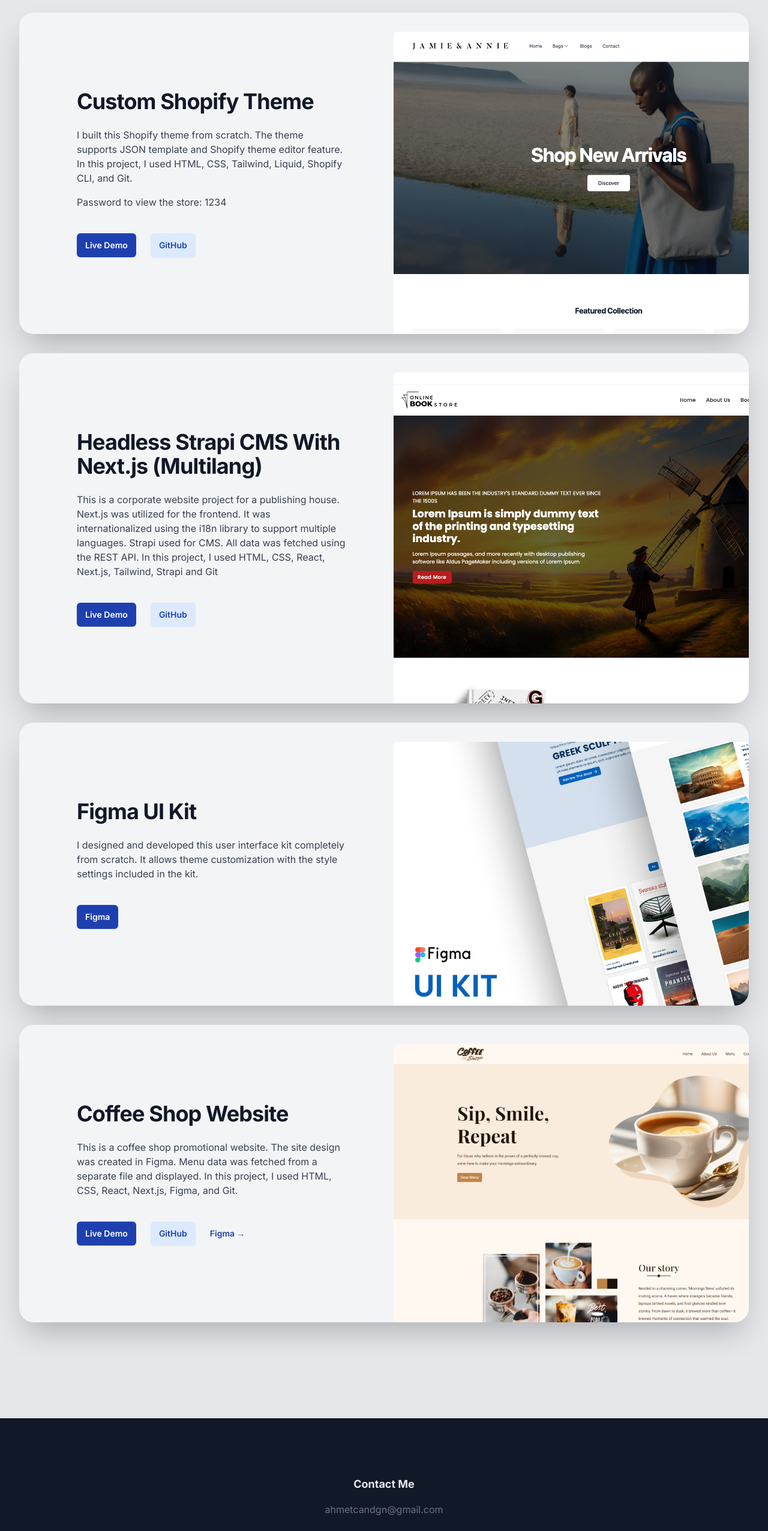
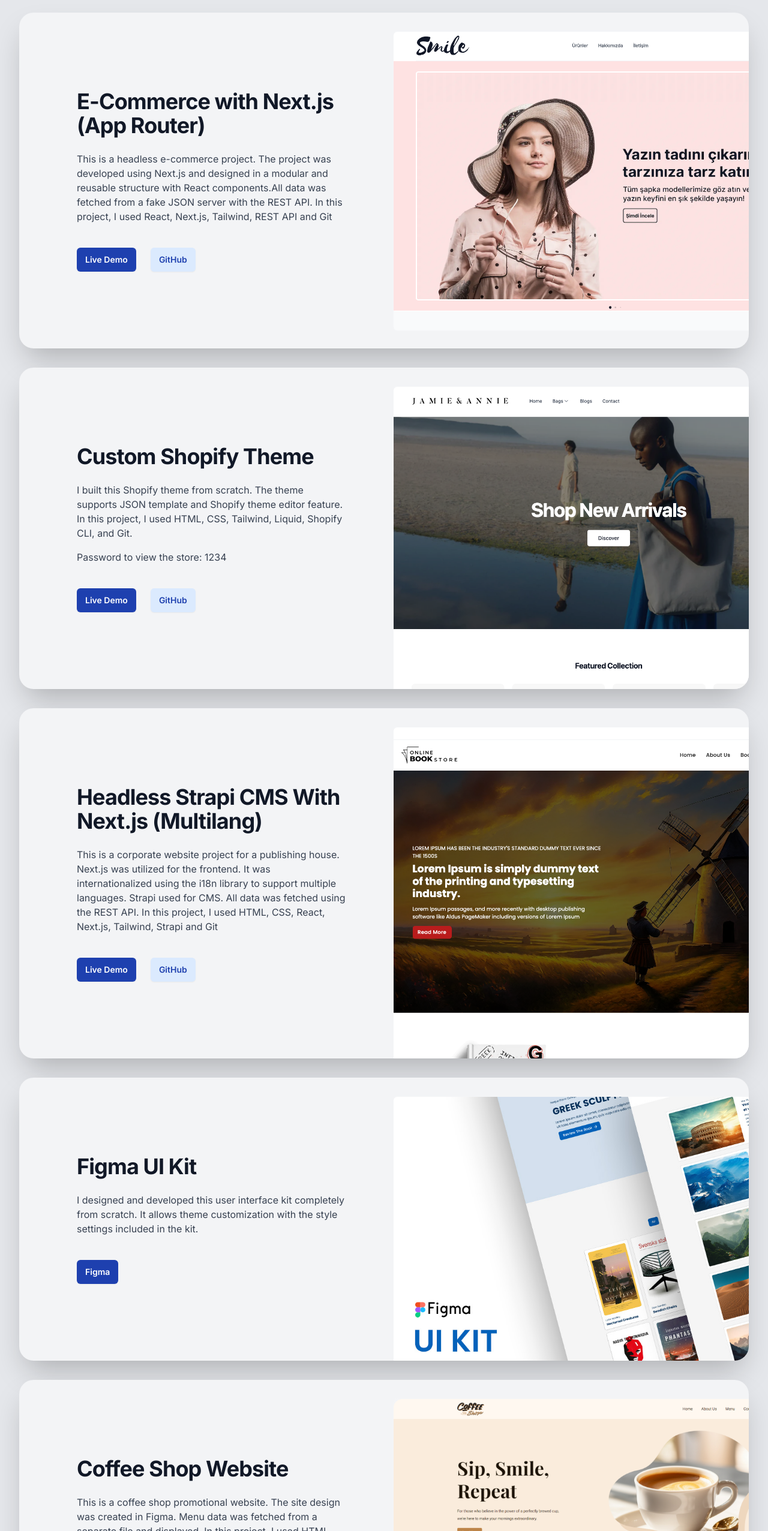
Before and after one commit to ahmet-dgn/personal-website, a Next.js app: page / in a window 1280 px wide. Shown: the part 2664-5217 px from the top of the page at 60% size. Built offline with nearby package versions, Linux system fonts and the light colour scheme.

Commit message:
new project added

```diff
--- a/app/projects.json
+++ b/app/projects.json
@@ -1,4 +1,13 @@
 [
+  {
+    "title": "E-Commerce with Next.js (App Router)",
+    "desc": "This is a headless e-commerce project. The project was developed using Next.js and designed in a modular and reusable structure with React components.All data was fetched from a fake JSON server with the REST API. In this project, I used  React, Next.js, Tailwind, REST API and Git ",
+    "primaryBtn": "Live Demo",
+    "primaryUrl": "https://nextjs-ecommerce-neon-nine.vercel.app",
+    "secondaryBtn": "GitHub",
+    "secondaryUrl": "https://github.com/ahmet-dgn/nextjs-ecommerce",
+    "img": "/images/e-commerce-nextjs.png"
+  },
   {
     "title": "Custom Shopify Theme",
     "desc": "I built this Shopify theme from scratch. The theme supports JSON template and Shopify theme editor feature. In this project, I used HTML, CSS, Tailwind, Liquid, Shopify CLI, and Git. ",
--- a/components/Footer.js
+++ b/components/Footer.js
@@ -2,26 +2,26 @@ import Link from "next/link";
 export default function Footer() {
   const currentYear = new Date().getFullYear();
   return (
-    <footer class="bg-gray-900" id="contact">
-      <div class="mx-auto max-w-7xl overflow-hidden px-6 py-20 sm:py-24 lg:px-8">
-        <p className="text-center text-gray-200 text-lg font-bold">
+    <footer className="bg-gray-900" id="contact">
+      <div className="mx-auto max-w-7xl overflow-hidden px-6 py-20 sm:py-24 lg:px-8">
+        <p classNameName="text-center text-gray-200 text-lg font-bold">
           Contact Me
         </p>
         <Link
           target="_blank"
           href="mailto:ahmetcandgn@gmail.com"
-          className="text-center block text-gray-500 hover:text-gray-200 mt-4"
+          classNameName="text-center block text-gray-500 hover:text-gray-200 mt-4"
         >
           ahmetcandgn@gmail.com
         </Link>
-        <div class="mt-10 flex justify-center space-x-6">
+        <div className="mt-10 flex justify-center space-x-6">
           <Link
             href="https://github.com/ahmet-dgn"
-            class="text-gray-400 hover:text-gray-500"
+            className="text-gray-400 hover:text-gray-500"
           >
-            <span class="sr-only">GitHub</span>
+            <span className="sr-only">GitHub</span>
             <svg
-              class="h-6 w-6"
+              className="h-6 w-6"
               fill="currentColor"
               viewBox="0 0 24 24"
               aria-hidden="true"
@@ -36,9 +36,9 @@ export default function Footer() {
           <Link
             target="_blank"
             href="https://www.linkedin.com/in/ahmet-can-do%C4%9Fan-90829587/"
-            class="text-gray-400 hover:text-gray-500"
+            className="text-gray-400 hover:text-gray-500"
           >
-            <span class="sr-only">Linkedin</span>
+            <span className="sr-only">Linkedin</span>
             <svg
               width="20"
               height="21"
@@ -52,7 +52,7 @@ export default function Footer() {
             </svg>
           </Link>
         </div>
-        <p class="mt-10 text-center text-xs leading-5 text-gray-500">
+        <p className="mt-10 text-center text-xs leading-5 text-gray-500">
           © {currentYear} All rights reserved.
         </p>
       </div>
--- a/components/Projects.js
+++ b/components/Projects.js
@@ -10,8 +10,11 @@ export default async function Projects() {
         <h2 className="text-3xl mb-6 lg:text-center font-bold tracking-tight text-gray-900 sm:text-4xl max-w-[500px] mx-auto px-6 ">
           Projects
         </h2>
-        {projects.map((project) => (
-          <div className="relative isolate overflow-hidden bg-gray-100 px-6 pt-16 shadow-2xl sm:rounded-3xl sm:px-16 md:pt-24 lg:flex lg:gap-x-20 lg:px-24 lg:pt-0 mb-8">
+        {projects.map((project, index) => (
+          <div
+            key={index}
+            className="relative isolate overflow-hidden bg-gray-100 px-6 pt-16 shadow-2xl sm:rounded-3xl sm:px-16 md:pt-24 lg:flex lg:gap-x-20 lg:px-24 lg:pt-0 mb-8"
+          >
             <div className="mx-auto max-w-md text-left lg:mx-0 lg:flex-auto lg:py-32 ">
               <h3 className="text-3xl font-bold tracking-tight text-gray-900 sm:text-4xl">
                 {project.title}
```
Also changed, not shown: public/images/e-commerce-nextjs.png (added).
